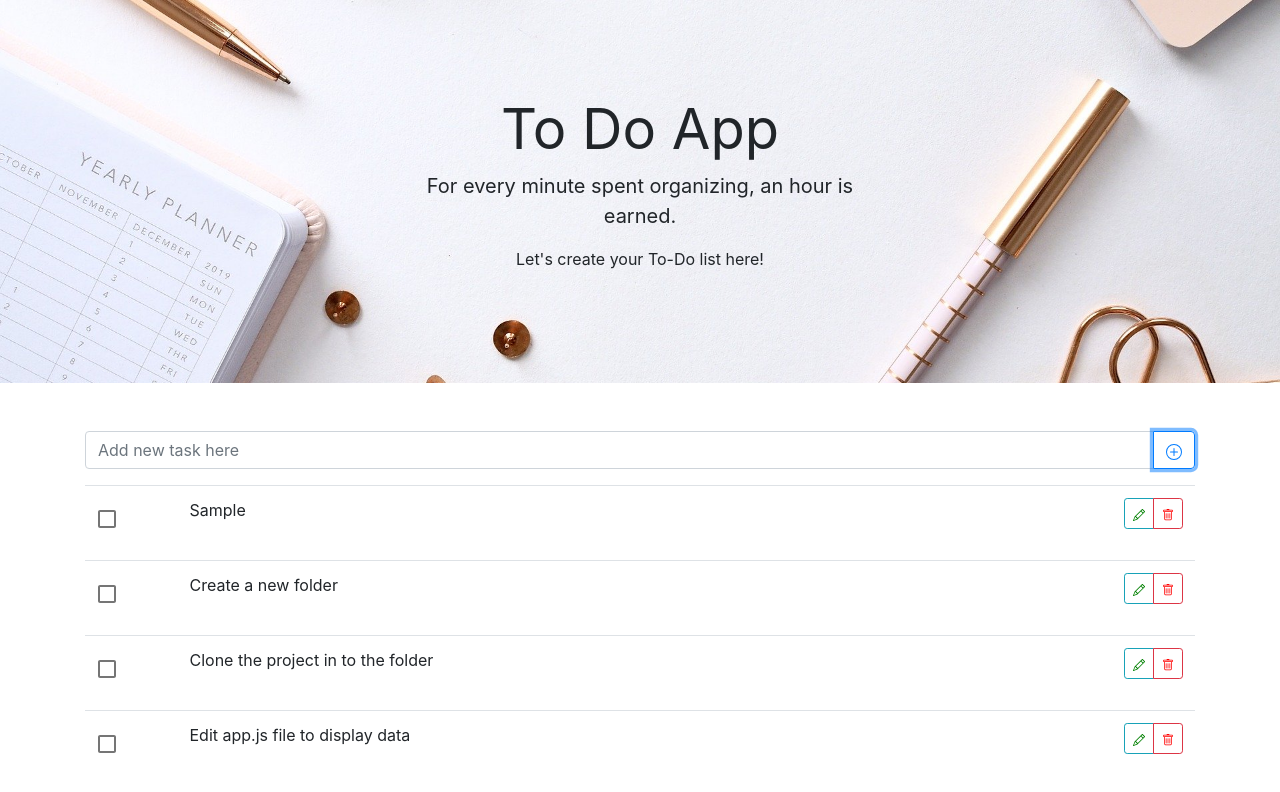
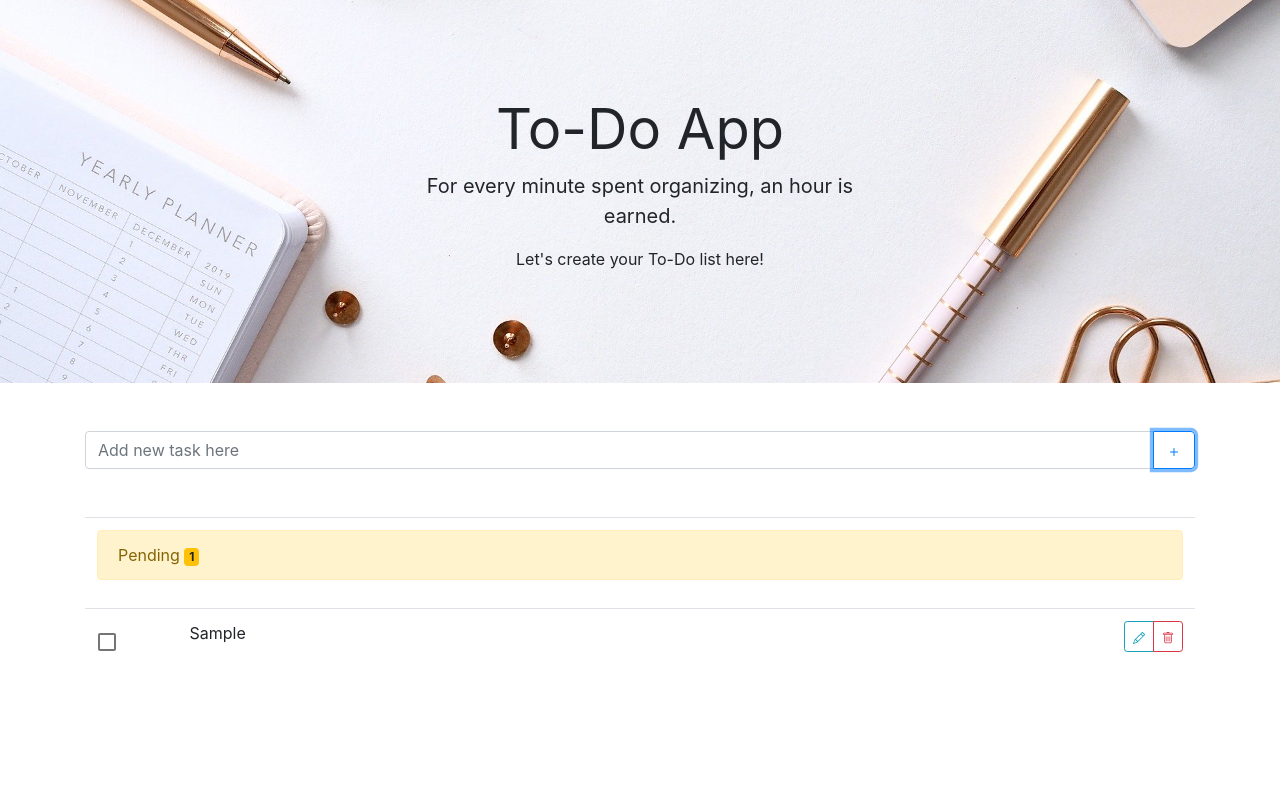
Before and after one commit to ThamalDilanka/ToDoApp, a React (Create React App) app: page / in a window 1280 px wide. Both pictures are taken after typing "Sample" into the empty fields and a click on the button 1174 px from the left and 450 px from the top of the page. Shown: the top 792 px of the page. Built offline with nearby package versions, Linux system fonts and the light colour scheme.

Commit message:
Project finished

```diff
--- a/src/App.js
+++ b/src/App.js
@@ -3,35 +3,20 @@ import './App.css';
 import ToDoTasks from './components/ToDoTasks';
 import ToDoInput from './components/ToDoInput';
 import Header from './components/Header';
+import PlaceHolder from './components/PlaceHolder';
 import SweetAlert from 'react-bootstrap-sweetalert';
 import uuid from 'react-uuid';
 
 class App extends Component {
 	state = {
-		toDoTasks: [
-			{
-				id: uuid(),
-				task: 'Create a new folder',
-				completed: false
-			},
-			{
-				id: uuid(),
-				task: 'Clone the project in to the folder',
-				completed: false
-			},
-			{
-				id: uuid(),
-				task: 'Edit app.js file to display data',
-				completed: false
-			}
-		],
+		toDoTasks: [],
 		toDoInput: '',
 		toDoUpdateId: -1,
 		toDoDeleteId: -1,
 		showDeleteAlert: false
 	};
 
-	// Toggle completed
+	// Toggle completed and rearrange the array
 	markComplete = id => {
 		const checkedTask = this.state.toDoTasks.find(
 			toDoTask => toDoTask.id === id
@@ -60,6 +45,7 @@ class App extends Component {
 		}
 	};
 
+	// Prompt alert to confirm deletion
 	confirmDelete = id => {
 		this.setState({
 			showDeleteAlert: true,
@@ -67,7 +53,7 @@ class App extends Component {
 		});
 	};
 
-	// Delete task
+	// Deleting a task
 	deleteTask = () => {
 		this.setState({
 			toDoTasks: [
@@ -80,7 +66,7 @@ class App extends Component {
 		});
 	};
 
-	// Add todo task
+	// Add or Update a todo task
 	addToDoTask = (id, task) => {
 		if (task !== '') {
 			let newToDoTask = {};
@@ -112,7 +98,7 @@ class App extends Component {
 		}
 	};
 
-	// Update
+	// Call the update method
 	updateTaskHandler = id => {
 		this.setState({
 			toDoInput: this.state.toDoTasks.find(toDoTask => toDoTask.id === id)
@@ -121,14 +107,17 @@ class App extends Component {
 		});
 	};
 
+	// Onchange event handler of the input field
 	onChangeHandler = e => this.setState({ toDoInput: e.target.value });
 
+	// OnSubmit event handler of input form
 	onSubmitHandler = e => {
 		e.preventDefault();
 		this.addToDoTask(this.state.toDoUpdateId, this.state.toDoInput);
 		this.setState({ toDoInput: '', toDoUpdateId: -1 });
 	};
 
+	// Reset state when cancel the updating process
 	onResetTaskHandler = () => {
 		console.log('object');
 		this.setState({
@@ -141,6 +130,7 @@ class App extends Component {
 		return (
 			<div>
 				<Header />
+
 				<div className='container mt-5'>
 					<ToDoInput
 						addToDoTask={this.addToDoTask}
@@ -149,6 +139,10 @@ class App extends Component {
 						onChange={this.onChangeHandler}
 						toDoUpdateId={this.state.toDoUpdateId}
 					/>
+
+					{this.state.toDoTasks.length === 0 ? (
+						<PlaceHolder />
+					) : (
 						<ToDoTasks
 							toDoTasks={this.state.toDoTasks}
 							markComplete={this.markComplete}
@@ -157,6 +151,7 @@ class App extends Component {
 							toDoUpdateId={this.state.toDoUpdateId}
 							onResetTask={this.onResetTaskHandler}
 						/>
+					)}
 
 					{this.state.showDeleteAlert ? (
 						<SweetAlert
--- a/src/components/Header.js
+++ b/src/components/Header.js
@@ -1,28 +1,20 @@
 import React, { Component } from 'react';
-import Background from '../assets/background.jpg';
+import '../components/component.css';
 
 class Header extends Component {
 	render() {
 		return (
 			<React.Fragment>
-				{/* <img
-					src={Background}
-					className='mb-5'
-					style={{ width: '100%', height: '200px' }}
-				/> */}
-				<div class='position-relative overflow-hidden  text-center bg-warning' style={{
-                    backgroundImage:  `url(${Background})`, backgroundPosition: 'center', backgroundSize: 'cover'
-                }}>
-					<div class='col-md-5 p-lg-5 mx-auto my-5'>
-						<h1 class='display-4 font-weight-normal'>
-							To Do App
+				<div className='todo-header position-relative overflow-hidden  text-center bg-warning'>
+					<div className='col-md-5 p-lg-5 mx-auto my-5'>
+						<h1 className='display-4 font-weight-normal'>
+							To-Do App
 						</h1>
-                        <p class='lead font-weight-normal'>
-                            For every minute spent organizing, an hour is earned.
+						<p className='lead font-weight-normal'>
+							For every minute spent organizing, an hour is
+							earned.
 						</p>
-						<p>
-                            Let's create your To-Do list here!
-						</p>
+						<p>Let's create your To-Do list here!</p>
 					</div>
 				</div>
 			</React.Fragment>
--- /dev/null
+++ b/src/components/PlaceHolder.js
@@ -0,0 +1,18 @@
+import React, { Component } from 'react';
+
+class PlaceHolder extends Component {
+	render() {
+		return (
+			<div className='place-holder-container'>
+				<div className='col-md-5 p-lg-5 mx-auto my-5'>
+					<p className='lead font-weight-normal text-center'>
+						Your To-Do list currently empty!
+					</p>
+					<p className='text-center'>Let's add something</p>
+				</div>
+			</div>
+		);
+	}
+}
+
+export default PlaceHolder;
--- a/src/components/ToDoInput.js
+++ b/src/components/ToDoInput.js
@@ -1,16 +1,14 @@
 import React, { Component } from 'react';
-import { PlusCircle, Bookmark } from 'react-bootstrap-icons';
-
+import { Plus, Bookmark } from 'react-bootstrap-icons';
 
 class ToDoInput extends Component {
-
 	onChange = e => this.props.onChange(e);
 	onSubmit = e => this.props.onSubmit(e);
 
 	render() {
 		return (
 			<form onSubmit={this.onSubmit}>
-				<div className='input-group mb-3'>
+				<div className='input-group mb-5'>
 					<input
 						type='text'
 						className='form-control'
@@ -23,10 +21,11 @@ class ToDoInput extends Component {
 							className='btn btn-outline-primary'
 							type='submit'
 						>
-							{
-								this.props.toDoUpdateId === -1 ? <PlusCircle /> : <Bookmark />
-							}
-
+							{this.props.toDoUpdateId === -1 ? (
+								<Plus />
+							) : (
+								<Bookmark />
+							)}
 						</button>
 					</div>
 				</div>
--- a/src/components/ToDoTask.js
+++ b/src/components/ToDoTask.js
@@ -22,21 +22,26 @@ class ToDoTask extends Component {
 		const { id, task } = this.props.toDoTask;
 		return (
 			<React.Fragment>
-				<tr className="d-flex">
-					<td className="col-1">
+				<tr className='d-flex'>
+					<td className='col-1'>
 						<FormControlLabel
 							control={
 								<Checkbox
-								checked={this.props.toDoTask.completed}
-								onChange={this.props.markComplete.bind(this, id)}
-								name="checkedB"
-								color="primary"
-							  />
+									checked={this.props.toDoTask.completed}
+									onChange={this.props.markComplete.bind(
+										this,
+										id
+									)}
+									name='checkedB'
+									color='primary'
+								/>
 							}
 						/>
 					</td>
-					<td className="col-8" style={this.getStyle()}>{task}</td>
-					<td className="col-3 text-right">
+					<td className='col-8' style={this.getStyle()}>
+						{task}
+					</td>
+					<td className='col-3 text-right'>
 						<div
 							className='btn-group btn-group-sm'
 							role='group'
@@ -52,7 +57,7 @@ class ToDoTask extends Component {
 										id
 									)}
 								>
-									<Pencil color='green' size={12} />
+									<Pencil size={12} />
 								</button>
 							) : this.props.toDoUpdateId !==
 							  this.props.toDoTask.id ? (
@@ -64,7 +69,7 @@ class ToDoTask extends Component {
 										id
 									)}
 								>
-									<Pencil color='green' size={12} />
+									<Pencil size={12} />
 								</button>
 							) : (
 								<button
@@ -72,10 +77,7 @@ class ToDoTask extends Component {
 									className='btn btn-outline-info'
 									onClick={this.props.onResetTask}
 								>
-									<ArrowCounterclockwise
-										color='green'
-										size={12}
-									/>
+									<ArrowCounterclockwise size={12} />
 								</button>
 							)}
 
@@ -84,7 +86,7 @@ class ToDoTask extends Component {
 								className='btn btn-outline-danger'
 								onClick={this.props.deleteTask.bind(this, id)}
 							>
-								<Trash color='red' size={12} />
+								<Trash size={12} />
 							</button>
 						</div>
 					</td>
--- a/src/components/ToDoTasks.js
+++ b/src/components/ToDoTasks.js
@@ -3,14 +3,67 @@ import ToDoTask from './ToDoTask';
 import PropTypes from 'prop-types';
 
 class ToDoTasks extends Component {
+	render() {
+		const pending = [
+			...this.props.toDoTasks.filter(
+				toDoTask => toDoTask.completed !== true
+			)
+		];
 
+		const completed = [
+			...this.props.toDoTasks.filter(
+				toDoTask => toDoTask.completed === true
+			)
+		];
 
+		return (
+			<table className='table mb-5'>
+				<tbody>
+					{pending.length !== 0 ? (
+						<tr>
+							<td>
+								<div
+									className='alert alert-warning '
+									role='alert'
+								>
+									Pending{' '}
+									<span className='badge badge-warning'>
+										{pending.length}
+									</span>
+								</div>
+							</td>
+						</tr>
+					) : null}
 
-	render() {
-		return (
-			<table className='table'>
-				<tbody>
-					{this.props.toDoTasks.map(toDoTask => (
+					{pending.map(toDoTask => (
+						<ToDoTask
+							key={toDoTask.id}
+							toDoTask={toDoTask}
+							markComplete={this.props.markComplete}
+							deleteTask={this.props.deleteTask}
+							updateTask={this.props.updateTask}
+							toDoUpdateId={this.props.toDoUpdateId}
+							onResetTask={this.props.onResetTask}
+						/>
+					))}
+
+					{completed.length !== 0 ? (
+						<tr>
+							<td>
+								<div
+									className='alert alert-success '
+									role='alert'
+								>
+									Completed{' '}
+									<span className='badge badge-success'>
+										{completed.length}
+									</span>
+								</div>
+							</td>
+						</tr>
+					) : null}
+
+					{completed.map(toDoTask => (
 						<ToDoTask
 							key={toDoTask.id}
 							toDoTask={toDoTask}
--- a/src/components/component.css
+++ b/src/components/component.css
@@ -0,0 +1,11 @@
+.todo-header {
+	background-image: url(../assets/background.jpg);
+	background-position: center;
+	background-size: cover;
+}
+
+.place-holder-container {
+	background-image: url(../assets/placeholder.jpg);
+	background-position: center;
+	background-size: cover;
+}
```
Also changed, not shown: src/index.js (+5 -8 lines), README.TXT (added), src/assets/placeholder.jpg (added). Lines whose indentation alone changed are shown as unchanged.
